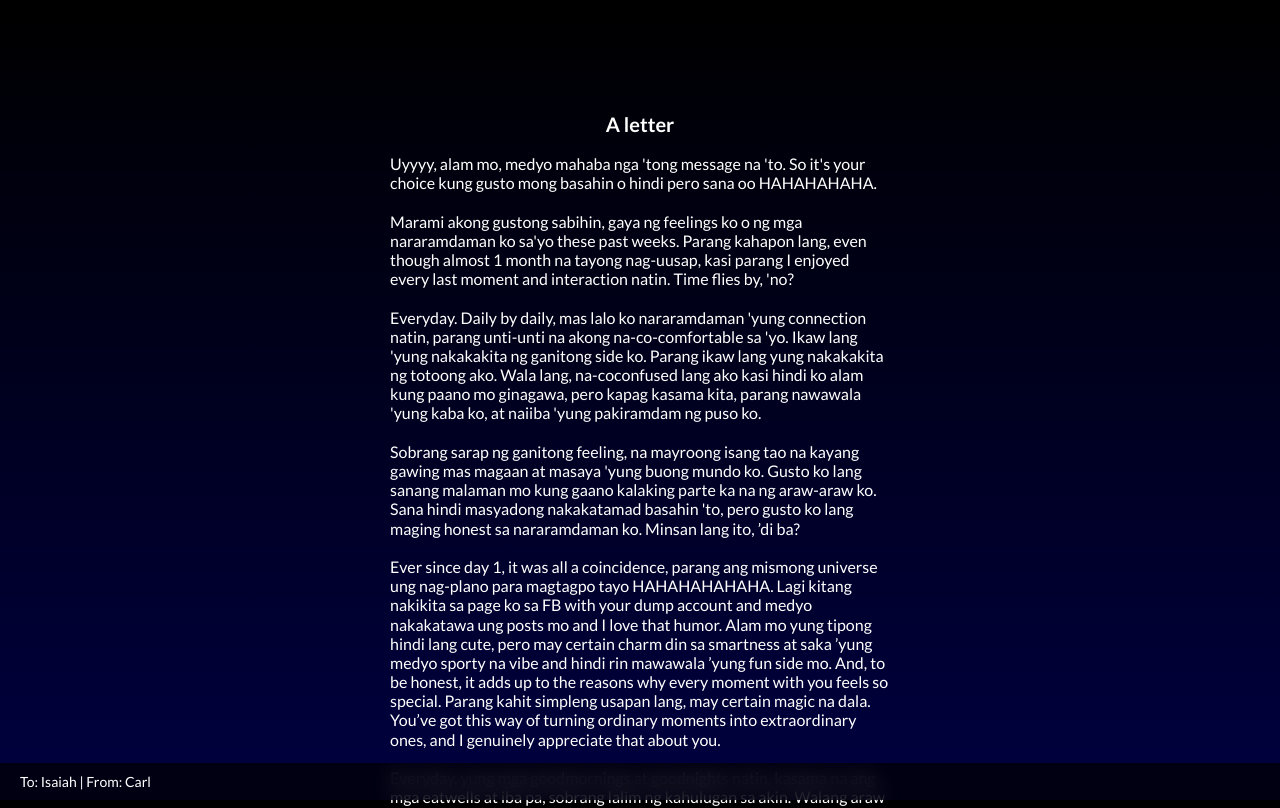
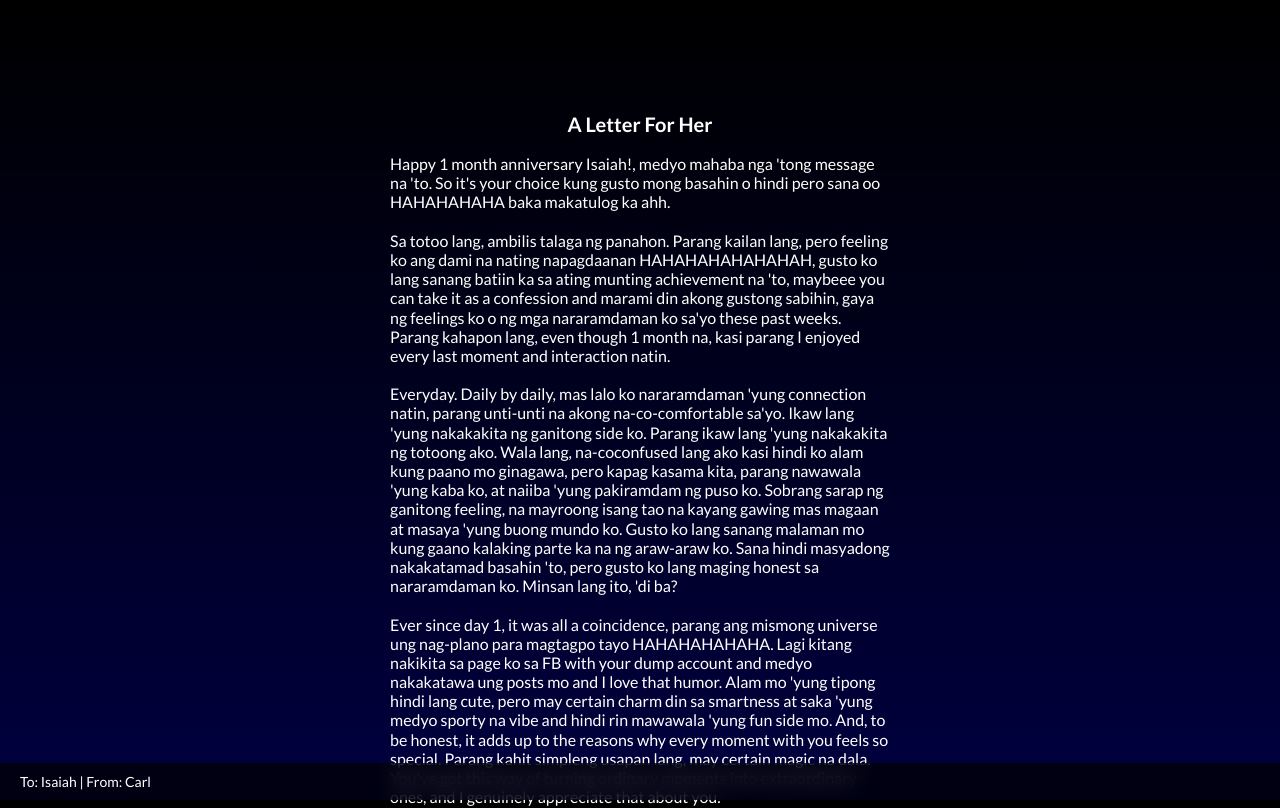
Before and after one commit to schreno/websitespecificallymadeforher.github.io, a plain HTML site: page message.html in a window 1280 px wide. Shown: the top 808 px of the page. Drawn offline with Linux system fonts and the light colour scheme.

Commit message:
Update message.html

```diff
--- a/message.html
+++ b/message.html
@@ -24,7 +24,7 @@
             font-size: 20px;
             margin-top: 250px;
             margin-bottom: 10px;
-            text-align: center;
+            text-align: left;
             display: flex;
             height: 100%;
             position: relative;
@@ -99,39 +99,34 @@
 </head>
 
 <body>
-    <h2>A letter</h2>
+    <h2>A Letter For Her</h2>
     <div id="texts">
-        Uyyyy, alam mo, medyo mahaba nga 'tong message na 'to. So it's your choice kung gusto mong basahin o hindi pero sana oo HAHAHAHAHA.<br>
+        Happy 1 month anniversary Isaiah!, medyo mahaba nga 'tong message na 'to. So it's your choice kung gusto mong basahin o hindi pero sana oo HAHAHAHAHA baka makatulog ka ahh.
         <br>
-        Marami akong gustong sabihin, gaya ng feelings ko o ng mga nararamdaman ko sa'yo these past weeks. Parang kahapon lang, even though almost 1 month na tayong nag-uusap, kasi parang I enjoyed every last moment and interaction natin. Time flies by, 'no?<br>
         <br>
-        Everyday. Daily by daily, mas lalo ko nararamdaman 'yung connection natin, parang unti-unti na akong na-co-comfortable sa 'yo. Ikaw lang 'yung nakakakita ng ganitong side ko. Parang ikaw lang yung nakakakita ng totoong ako. Wala lang, na-coconfused lang ako kasi hindi ko alam kung paano mo ginagawa, pero kapag kasama kita, parang nawawala 'yung kaba ko, at naiiba 'yung pakiramdam ng puso ko.<br>
+        Sa totoo lang, ambilis talaga ng panahon. Parang kailan lang, pero feeling ko ang dami na nating napagdaanan HAHAHAHAHAHAHAH, gusto ko lang sanang batiin ka sa ating munting achievement na 'to, maybeee you can take it as a confession and marami din akong gustong sabihin, gaya ng feelings ko o ng mga nararamdaman ko sa'yo these past weeks. Parang kahapon lang, even though 1 month na, kasi parang I enjoyed every last moment and interaction natin.
         <br>
-        Sobrang sarap ng ganitong feeling, na mayroong isang tao na kayang gawing mas magaan at masaya 'yung buong mundo ko. Gusto ko lang sanang malaman mo kung gaano kalaking parte ka na ng araw-araw ko. Sana hindi masyadong nakakatamad basahin 'to, pero gusto ko lang maging honest sa nararamdaman ko. Minsan lang ito, ’di ba?<br>
         <br>
-        Ever since day 1, it was all a coincidence, parang ang mismong universe ung nag-plano para magtagpo tayo HAHAHAHAHAHA. Lagi kitang nakikita sa page ko sa FB with your dump account and medyo nakakatawa ung posts mo and I love that humor. Alam mo yung tipong hindi lang cute, pero may certain charm din sa smartness at saka ’yung medyo sporty na vibe and hindi rin mawawala ’yung fun side mo. And, to be honest, it adds up to the reasons why every moment with you feels so special. Parang kahit simpleng usapan lang, may certain magic na dala. You’ve got this way of turning ordinary moments into extraordinary ones, and I genuinely appreciate that about you.<br>
+        Everyday. Daily by daily, mas lalo ko nararamdaman 'yung connection natin, parang unti-unti na akong na-co-comfortable sa'yo. Ikaw lang 'yung nakakakita ng ganitong side ko. Parang ikaw lang 'yung nakakakita ng totoong ako. Wala lang, na-coconfused lang ako kasi hindi ko alam kung paano mo ginagawa, pero kapag kasama kita, parang nawawala 'yung kaba ko, at naiiba 'yung pakiramdam ng puso ko. Sobrang sarap ng ganitong feeling, na mayroong isang tao na kayang gawing mas magaan at masaya 'yung buong mundo ko. Gusto ko lang sanang malaman mo kung gaano kalaking parte ka na ng araw-araw ko. Sana hindi masyadong nakakatamad basahin 'to, pero gusto ko lang maging honest sa nararamdaman ko. Minsan lang ito, 'di ba?
         <br>
-        Everyday. yung mga goodmornings at goodnights natin, kasama na ang mga eatwells at iba pa, sobrang lalim ng kahulugan sa akin. Walang araw na hindi ko masasabi sayo ito kasi, kahit yung mga simpleng interactions natin tulad nito, sobrang big deal sa akin. Hindi mo lang alam kung gaano kahalaga yung bawat maliit na moment na ito para sa akin, pero it truly means a lot. Sobrang grateful ako sa bawat pagkakataon na magkasama tayo.<br>
         <br>
-        Throughout these past few weeks, sobrang dami kong natutunan sa'yo. Feeling ko, lagi akong nasa detective mode kapag kasama kita HAHAHAHA, kasi lagi akong may mga tanong tungkol sa'yo. Hindi para maging creepy, pero gusto ko lang talaga kilalanin ka nang mas mabuti. Sobrang saya lang kapag nakakakuha ako ng insights tungkol sa'yo, at sobrang grateful ako sa mga moments na iyon.<br>
+        Ever since day 1, it was all a coincidence, parang ang mismong universe ung nag-plano para magtagpo tayo HAHAHAHAHAHA. Lagi kitang nakikita sa page ko sa FB with your dump account and medyo nakakatawa ung posts mo and I love that humor. Alam mo 'yung tipong hindi lang cute, pero may certain charm din sa smartness at saka 'yung medyo sporty na vibe and hindi rin mawawala 'yung fun side mo. And, to be honest, it adds up to the reasons why every moment with you feels so special. Parang kahit simpleng usapan lang, may certain magic na dala. You've got this way of turning ordinary moments into extraordinary ones, and I genuinely appreciate that about you.
         <br>
-        Marami akong gustong sabihin, pero baka magtagal tayo dito kung lahat i-mention ko. Pero gusto ko lang sanang malaman mo, marami akong gusto sabihin na hindi nasasabi araw-araw. Maybe someday, ma-share ko lahat, pero for now, let’s enjoy and cherish the moments we have.<br>
         <br>
-        Uyyyy, alam mo, medyo mahaba nga 'tong message na 'to. So it's your choice kung gusto mong basahin o hindi pero sana oo HAHAHAHAHA.<br>
+        Araw-araw 'yung mga goodmornings at goodnights natin, kasama na ang mga eatwells at iba pa, sobrang lalim ng kahulugan sa akin. Walang araw na hindi ko masasabi sa'yo ito kasi, kahit 'yung mga simpleng interactions natin tulad nito, sobrang big deal sa akin. Hindi mo alam kung gaano kahalaga 'yung bawat maliit na moment na ito para sa akin, pero it truly means a lot. Throughout these past few weeks, sobrang dami kong natutunan sa'yo. Feeling ko, para akong naka detective mode kapag kasama kita HAHAHAHAHAHA, kasi lagi akong may mga tanong tungkol sa'yo. Hindi para maging creepy, pero gusto ko lang talaga kilalanin ka nang mas mabuti. Sobrang saya lang at nagiging interested kapag nakakakuha ako ng insights tungkol sa'yo, 'di talaga ako makapaniwala since most of our interests are the same, mga pangyayari, and sa taste sa mga bagay bagay. Walaa, nakakatuwa lang kasi parang it creates a unique bond sa ating dalawa, gaya ng sinabi ko kanina parang mismong universe na ung nag-planong mag-tagpo tayo HAHAHAHAH and to add the cherry on top, the fact that ung parents also celebrates on the 21st, parang nung November 21. Meant to be ata tayo 'tol, imposible na talagang isipin to as coincidence no? HAHAHAHAHAHA.
         <br>
-        Marami akong gustong sabihin, gaya ng feelings ko o ng mga nararamdaman ko sa'yo these past weeks. Parang kahapon lang, even though almost 1 month na tayong nag-uusap, kasi parang I enjoyed every last moment and interaction natin. Time flies by, 'no?<br>
         <br>
-        Everyday. Daily by daily, mas lalo ko nararamdaman 'yung connection natin, parang unti-unti na akong na-co-comfortable sa 'yo. Ikaw lang 'yung nakakakita ng ganitong side ko. Parang ikaw lang yung nakakakita ng totoong ako. Wala lang, na-coconfused lang ako kasi hindi ko alam kung paano mo ginagawa, pero kapag kasama kita, parang nawawala 'yung kaba ko, at naiiba 'yung pakiramdam ng puso ko.<br>
+        It's only been a month and I already thank you for everything. Thank you sa pagiging constant ko. Sa mga oras ng ups and downs, andiyan ka palagi, kaya sobra kong naa-appreciate yun. Thank you for being my "updater" HAHAHAHAHA. Salamat din sa mga masasayang moments natin. 'Yung tipong kahit mababaw lang, sobrang memorable pa rin sa'kin ung mga laughs and giggles and etc. Thank you sa mga ginawang mong mabubuti para sakin gaya ng pag-loload HAHAHAHAHAHAHA (babawi ako sayo). Thank you sa mga hugs natin, and other interactions throughout these weeks and it truly means alot and hindi ko makakalimutan ang mga yun. Thank you for filling my days with laughter and joy. Thank you for understanding me even when I'm not making sense. Thank you for your patience and for being so understanding. Gusto ko lang magpasalamat, kasi kahit andito ka lang, sobrang malaking bagay na sa akin. I love you Isaiah, I truly do and I'm looking forward to more months of wonderful moments with you. Excited na ako sa mga bagay na dadating pa and I appreciate it more than words can say. Salamat sa lahat.
         <br>
-        Sobrang sarap ng ganitong feeling, na mayroong isang tao na kayang gawing mas magaan at masaya 'yung buong mundo ko. Gusto ko lang sanang malaman mo kung gaano kalaking parte ka na ng araw-araw ko. Sana hindi masyadong nakakatamad basahin 'to, pero gusto ko lang maging honest sa nararamdaman ko. Minsan lang ito, ’di ba?<br>
         <br>
-        Ever since day 1, it was all a coincidence, parang ang mismong universe ung nag-plano para magtagpo tayo HAHAHAHAHAHA. Lagi kitang nakikita sa page ko sa FB with your dump account and medyo nakakatawa ung posts mo and I love that humor. Alam mo yung tipong hindi lang cute, pero may certain charm din sa smartness at saka ’yung medyo sporty na vibe and hindi rin mawawala ’yung fun side mo. And, to be honest, it adds up to the reasons why every moment with you feels so special. Parang kahit simpleng usapan lang, may certain magic na dala. You’ve got this way of turning ordinary moments into extraordinary ones, and I genuinely appreciate that about you.<br>
+        Sa susunod na buwan, sana mas marami pang masayang kwento ang mabuo natin and hopefully this wouldn't change. Isaiah, thank you ulit sa lahat and for being the constant source of happiness in my life and maraming salamat sa letter and flowers na binigay mo sa'kin and honestly 'di ko talaga ine-expect na ganon ka-bonga, shala ahh HAHAHAHAHAHAHAH. Hindi ko talaga ma-explain kung gaano ako ka-happy nung natanggap ko un, aalagaan at papakainin ko pa and sobrang na-a-appreciate ko talaga un. Regalo ata 'to sa akin ni Santa HAHAHAHAHAHAH kung ganon nga napaswerte ko naman. Marami akong gustong sabihin, pero baka magtagal tayo dito kung lahat i-mention ko. Pero gusto ko lang sanang malaman mo, marami akong gusto sabihin na hindi nasasabi araw-araw. Maybe someday, ma-share ko lahat in the following months.
         <br>
-        Everyday. yung mga goodmornings at goodnights natin, kasama na ang mga eatwells at iba pa, sobrang lalim ng kahulugan sa akin. Walang araw na hindi ko masasabi sayo ito kasi, kahit yung mga simpleng interactions natin tulad nito, sobrang big deal sa akin. Hindi mo lang alam kung gaano kahalaga yung bawat maliit na moment na ito para sa akin, pero it truly means a lot. Sobrang grateful ako sa bawat pagkakataon na magkasama tayo.<br>
         <br>
-        Throughout these past few weeks, sobrang dami kong natutunan sa'yo. Feeling ko, lagi akong nasa detective mode kapag kasama kita HAHAHAHA, kasi lagi akong may mga tanong tungkol sa'yo. Hindi para maging creepy, pero gusto ko lang talaga kilalanin ka nang mas mabuti. Sobrang saya lang kapag nakakakuha ako ng insights tungkol sa'yo, at sobrang grateful ako sa mga moments na iyon.<br>
+        Soo, yan na nga. Salamat talaga sa mga masasayang memories na ginawa sa 1st month natin and excited na ako sa mga susunod na buwan. pagkakataong may mga problema, at alam ko na magtutulungan tayo. Maraming salamat talaga, Isaiah. Loveyou HAHAHAHAHHAHAHAHA. Advance Merry christmas and Happy 1st Month Anniversaryy!!
         <br>
-        Marami akong gustong sabihin, pero baka magtagal tayo dito kung lahat i-mention ko. Pero gusto ko lang sanang malaman mo, marami akong gusto sabihin na hindi nasasabi araw-araw. Maybe someday, ma-share ko lahat, pero for now, let’s enjoy and cherish the moments we have.
+        <br>
+        <br>
+        PS. Lalamangan talaga natin ung 11 years ng Kathniel (eto nalang ung i-scroll mo♡♡)
         <br><br><br><br><br><br><br><br>
     </div>
     <script>
```
